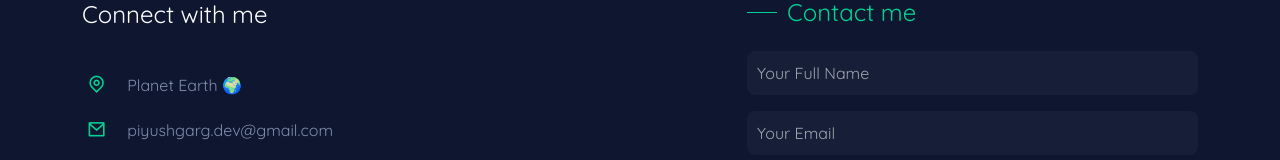
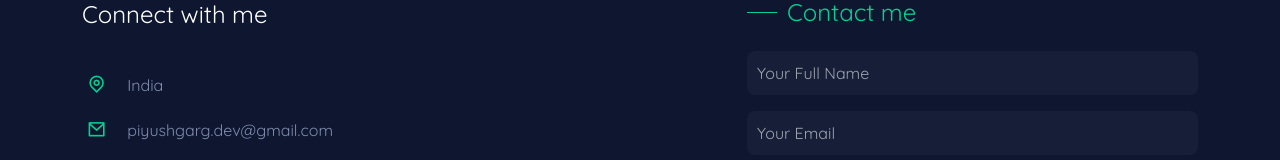
Before and after one commit to piyushgarg-dev/piyushgargdev-nextjs, a Next.js app: page / in a window 1280 px wide. Shown: the part 3773-3933 px from the top of the page. Built offline with nearby package versions, Linux system fonts and the light colour scheme; no server answers.

Commit message:
Changed location to India

```diff
--- a/components/UI/Contact.jsx
+++ b/components/UI/Contact.jsx
@@ -44,7 +44,7 @@ const Contact = () => {
                 <span>
                   <i className="ri-map-pin-line"></i>
                 </span>
-                <p>Planet Earth 🌍</p>
+                <p>India</p>
               </li>
               <li className={`${classes.info__item}`}>
                 <span>
```
